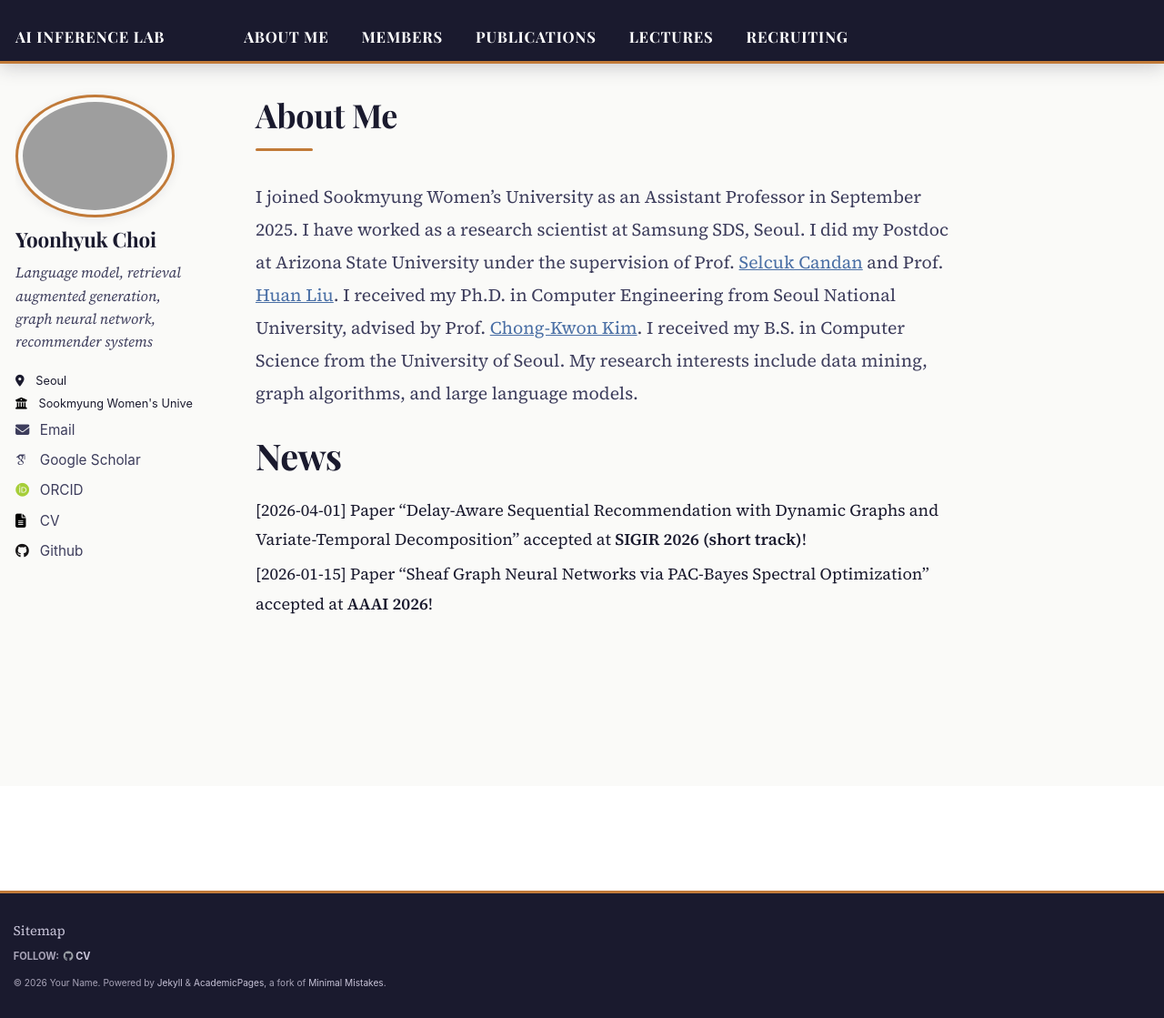
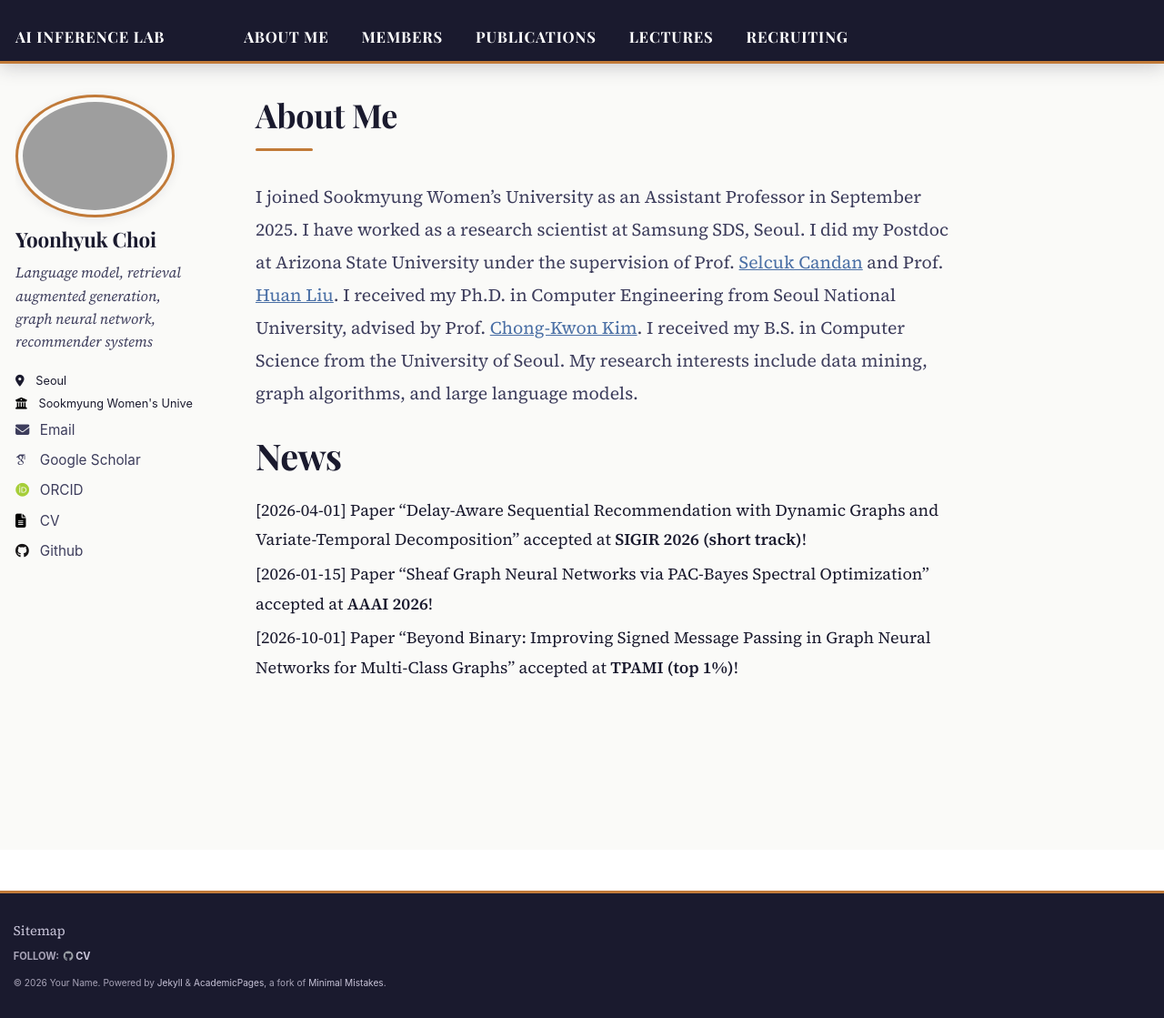
Before and after one commit to ChoiYoonHyuk/ChoiYoonHyuk.github.io, a Jekyll site: the page built from _pages/about.md, in a window 1280 px wide and 1119 px high. Shown: the whole window at 91% size. Built offline with Jekyll 4.4.1, drawn with Linux system fonts in a browser that asks for light colours; some web fonts are replaced.

Commit message:
Update news.yml

```diff
--- a/_data/news.yml
+++ b/_data/news.yml
@@ -3,3 +3,6 @@
 
 - date: "2026-01-15"
   text: "Paper \"Sheaf Graph Neural Networks via PAC-Bayes Spectral Optimization\" accepted at **AAAI 2026**!"
+
+- date: "2026-10-01"
+  text: "Paper \"Beyond Binary: Improving Signed Message Passing in Graph Neural Networks for Multi-Class Graphs\" accepted at **TPAMI (top 1%)**!"
```
